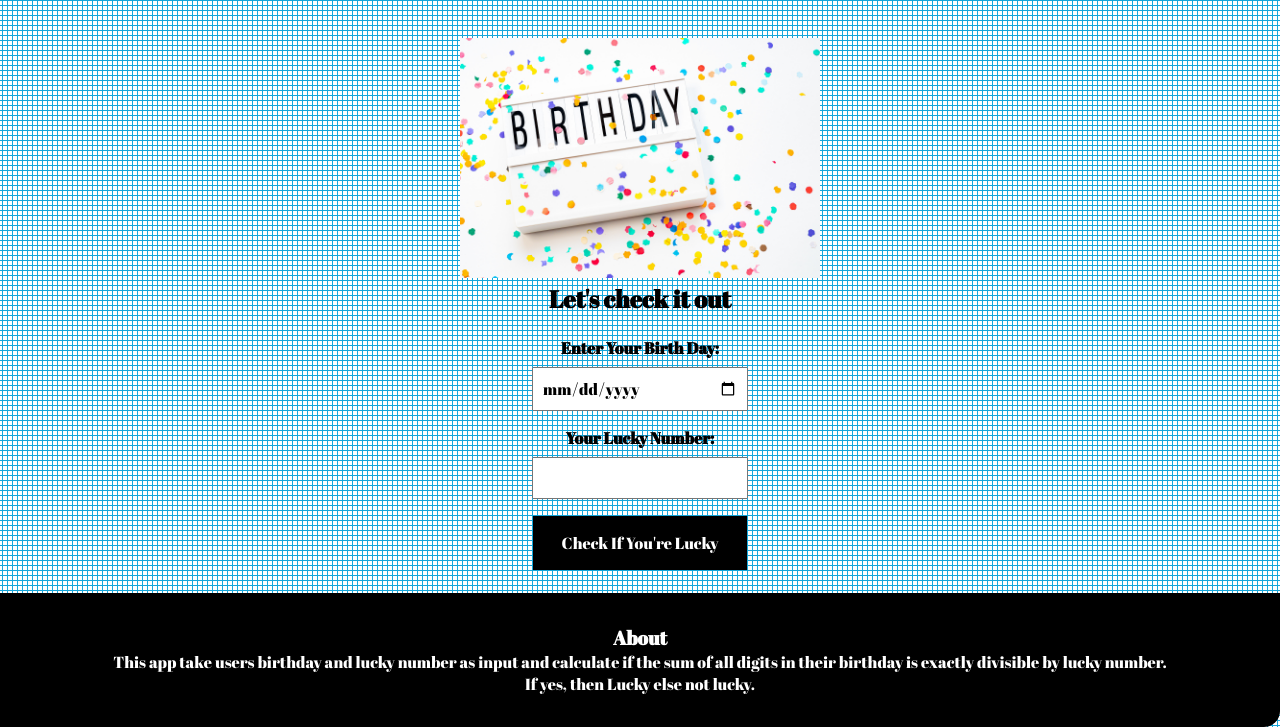
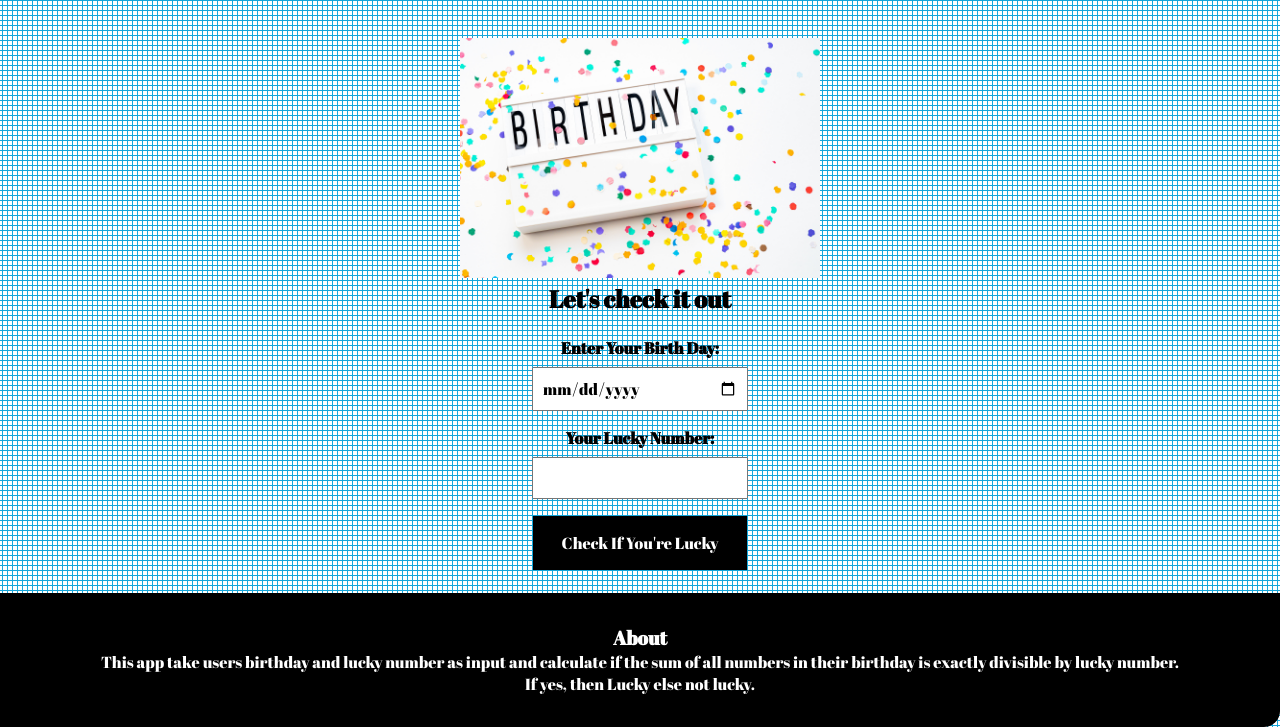
Before and after one commit to aryanandarnav13/Lucky-Birthday, a plain HTML site: page index.html in a window 1280 px wide. Shown: the part 82-809 px from the top of the page. Drawn offline with Linux system fonts and the light colour scheme.

Commit message:
refactor: modifies footer content

```diff
--- a/index.html
+++ b/index.html
@@ -34,7 +34,7 @@
     <br>
     <footer class="footer">
         <div class="footer-header">About</div>
-        <div>This app take users birthday and lucky number as input and calculate if the sum of all digits in their birthday is exactly divisible by lucky number.</div>
+        <div>This app take users birthday and lucky number as input and calculate if the sum of all numbers in their birthday is exactly divisible by lucky number.</div>
         <div>If yes, then Lucky else not lucky.</div>
 
     </footer>
```
